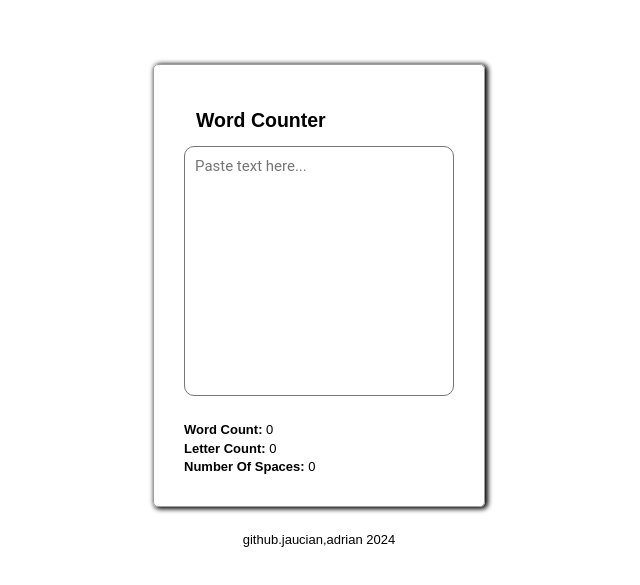
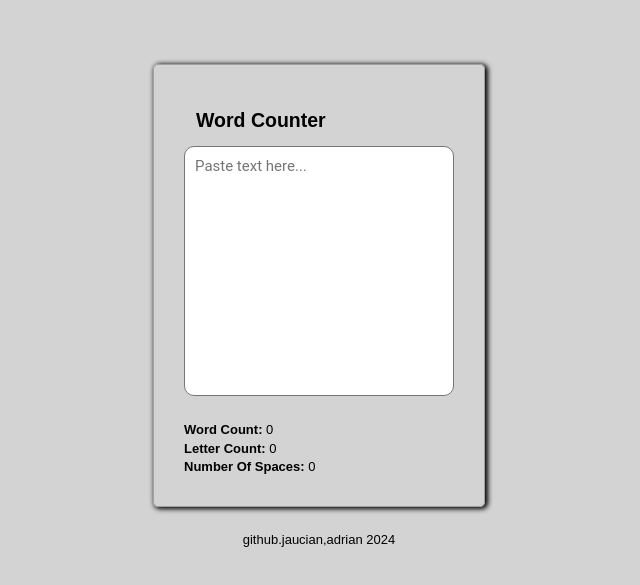
Before and after one commit to jaucianweb/jaucian_web-dev, a plain HTML site: page index.html in a window 1280 px wide. Shown: the part 107-692 px from the top of the page, without its empty margins (321-961 px from the left). Drawn offline with Linux system fonts and the light colour scheme.

Commit message:
Update style.css

```diff
--- a/style.css
+++ b/style.css
@@ -8,6 +8,7 @@ body {
   align-items: center;
   height: 100vh;
   font-size: 13px;
+  background: #d3d3d3;
 }
 
 .container {
```
